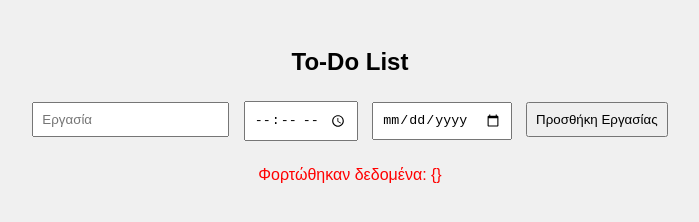
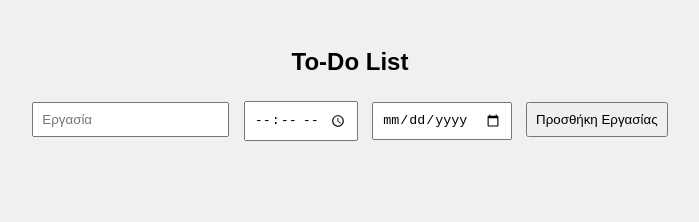
Before and after one commit to stekelos/Sketch, a plain HTML site: page index.html in a window 1280 px wide. Shown: the whole page, without its empty margins (290-989 px from the left). Drawn offline with Linux system fonts and the light colour scheme.

Commit message:
Update index.html

```diff
--- a/index.html
+++ b/index.html
@@ -47,10 +47,6 @@
         .delete-btn:hover {
             background: #cc0000;
         }
-        #debug {
-            color: red;
-            margin-top: 10px;
-        }
     </style>
 </head>
 <body>
@@ -62,24 +58,20 @@
         <button onclick="addTask()">Προσθήκη Εργασίας</button>
     </div>
     <div id="tasks"></div>
-    <div id="debug"></div>
 
     <script>
         const tasksDiv = document.getElementById('tasks');
-        const debugDiv = document.getElementById('debug');
         let tasks = {};
 
         // Φόρτωση από localStorage
         function loadTasks() {
             const storedTasks = localStorage.getItem('tasks');
             tasks = storedTasks ? JSON.parse(storedTasks) : {};
-            debugDiv.innerText = `Φορτώθηκαν δεδομένα: ${JSON.stringify(tasks)}`;
         }
 
         // Αποθήκευση σε localStorage
         function saveTasks() {
             localStorage.setItem('tasks', JSON.stringify(tasks));
-            debugDiv.innerText = `Αποθηκεύτηκαν δεδομένα: ${JSON.stringify(tasks)}`;
         }
 
         // Αρχική φόρτωση
```
